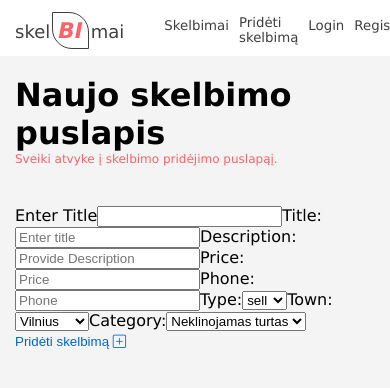
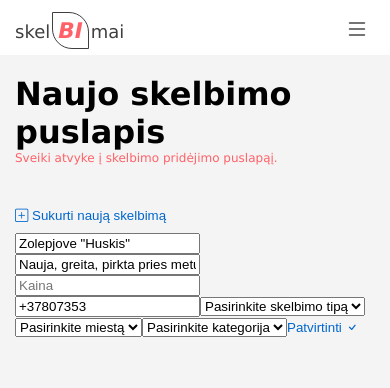
Before and after one commit to Simonasud/type19_frontEnd_skelbimai_Simona_sudziute, a React (Vite) app: page /ads/add in a window 390 px wide. Shown: the top 388 px of the page. Built offline with nearby package versions, Linux system fonts and the light colour scheme.

Commit message:
mobile menu

```diff
--- /dev/null
+++ b/src/components/UI/InputEl.tsx
@@ -0,0 +1,26 @@
+type InputElProps = {
+  placeholder: string;
+  type?: 'text' | 'email' | 'number' | 'date' | 'textarea';
+  id: string;
+  formik: any;
+};
+
+export default function InputEl({
+  formik,
+  type = 'text',
+  id,
+  placeholder,
+}: InputElProps) {
+  return (
+    <label className='formlabel'>
+      <input
+        value={formik.values[id]}
+        onChange={formik.handleChange}
+        className='formInput'
+        type={type}
+        id={id}
+        placeholder={placeholder}
+      />
+    </label>
+  );
+}
--- a/src/components/layout/Header.tsx
+++ b/src/components/layout/Header.tsx
@@ -1,8 +1,9 @@
-// Header.tsx
-
+import { useState } from 'react';
 import { Link, NavLink } from 'react-router-dom';
 
 function Header() {
+  const [isMenuOpen, setIsMenuOpen] = useState(false);
+
   return (
     <header className='header'>
       <div className='container headerContainer'>
@@ -11,7 +12,7 @@ function Header() {
             skel<span className='headerSpan'>BI</span>mai
           </h2>
         </Link>
-        <nav className=''>
+        <nav className={`${isMenuOpen ? 'mobileMenu' : 'close'} `}>
           <ul className='headerUl'>
             <li className='headerLi'>
               <NavLink className={'headerNavLink'} to='/ads'>
@@ -35,6 +36,14 @@ function Header() {
             </li>
           </ul>
         </nav>
+        <div className='burgerMenu'>
+          <button
+            onClick={() => setIsMenuOpen(!isMenuOpen)}
+            className='burgerBtn'
+          >
+            <i className={`bi bi-${isMenuOpen ? 'x-lg' : 'list'}`}></i>
+          </button>
+        </div>
       </div>
     </header>
   );
--- a/src/css/index.css
+++ b/src/css/index.css
@@ -1,3 +1,4 @@
+@charset "UTF-8";
 * {
   -webkit-box-sizing: border-box;
           box-sizing: border-box;
@@ -82,16 +83,59 @@ ul {
   display: -ms-flexbox;
   display: flex;
   gap: 10px;
+  -webkit-box-orient: vertical;
+  -webkit-box-direction: normal;
+      -ms-flex-direction: column;
+          flex-direction: column;
 }
 
 .headerNavLink {
-  font-size: smaller;
+  font-size: 18px;
 }
 
 .headerNavLink:hover {
   color: #ff6168;
 }
 
+.burgerBtn, .x-lg {
+  border: transparent !important;
+  background-color: transparent !important;
+  color: #3f3f3f;
+  font-size: 24px;
+}
+
+.close {
+  display: none;
+}
+
+.mobileMenu {
+  position: fixed;
+  background-color: #ffffff;
+  color: #3f3f3f;
+  right: 0;
+  top: 54px;
+  bottom: 0;
+  text-align: left;
+  min-width: 200px;
+}
+
+@media screen and (min-width: 768px) {
+  .burgerBtn {
+    display: none;
+  }
+  .close {
+    display: block;
+  }
+  .headerNav {
+    display: block !important; /* Svarbu, kad šis stilius perrašytų anksčiau nustatytą 'display: none' */
+  }
+  .headerUl {
+    -webkit-box-orient: horizontal;
+    -webkit-box-direction: normal;
+        -ms-flex-direction: row;
+            flex-direction: row;
+  }
+}
 .adsContainer {
   padding-top: 20px;
 }
@@ -159,4 +203,5 @@ ul {
   background-color: transparent;
   padding-left: 0;
   color: #0066cc;
+  padding-bottom: 10px;
 }/*# sourceMappingURL=index.css.map */
--- a/src/pages/skelbimai/AddAdsPage.tsx
+++ b/src/pages/skelbimai/AddAdsPage.tsx
@@ -1,72 +1,100 @@
 import { useFormik } from 'formik';
+import { AdsFormType } from '../../types/types';
+import InputEl from '../../components/UI/InputEl';
 
-//
-type InputElProps = {
-  name: string;
-
-  type?: 'text' | 'email' | 'number' | 'date' | 'textarea';
-  id: string;
+const initFormValues: AdsFormType = {
+  title: 'Zolepjove "Huskis"',
+  description: 'Nauja, greita, pirkta pries metus, puikiai pjauna zole',
+  price: 90,
+  phone: '+37807353',
+  TYPE: 'sell',
+  town: 'Klaipeda',
+  category: 'Automobiliai',
 };
-
-function InputEl({ name, type = 'text', id }: InputElProps) {
-  return (
-    <label>
-      {name}
-      <input type={type} id={id} name={name} />
-    </label>
-  );
-}
 
 export default function AddAdsPage() {
   // add formik
-  const formik = useFormik({});
+  const formik = useFormik<AdsFormType>({
+    initialValues: { ...initFormValues },
+    onSubmit: (values) => {
+      console.log('values ===', JSON.stringify(values, null, 2));
+      // sendDataToBe(data)
+    },
+  });
+
+  function sendDataToBe(data) {
+    //
+  }
+
+  console.log('formik ===', formik);
   return (
     <div className='container'>
       <div className='adsContainer'>
         <h1 className='title'>Naujo skelbimo puslapis</h1>
         <p className='text'>Sveiki atvyke į skelbimo pridėjimo puslapąį.</p>
+
+        <button className='btn'>
+          <i className='bi bi-plus-square'></i> Sukurti naują skelbimą
+        </button>
       </div>
-      <form noValidate className='adsForm'>
-        <InputEl name='Enter Title' id='title' type='text' />
-        <label>Title: </label>
-        <input type='text' name='title' placeholder='Enter title' />
-
-        <label>Description: </label>
-        <input
+      <form onSubmit={formik.handleSubmit} noValidate className='adsForm'>
+        <InputEl
+          formik={formik}
+          id='title'
           type='text'
-          name='description'
-          placeholder='Provide Description'
+          placeholder='Skelbimo pavadinimas'
         />
 
-        <label>Price: </label>
-        <input type='text' name='price' placeholder='Price' />
+        <InputEl
+          formik={formik}
+          type='text'
+          id='description'
+          placeholder='Aprašykite savo skelbimą'
+        />
 
-        <label>Phone: </label>
-        <input type='text' name='phone' placeholder='Phone' />
+        <InputEl
+          formik={formik}
+          type='number'
+          id='price '
+          placeholder='Kaina'
+        />
 
-        <label>Type:</label>
+        <InputEl
+          formik={formik}
+          type='text'
+          id='phone'
+          placeholder='Kontaktinis telefonas'
+        />
+
         <select id='type' name='type'>
+          <option value='' disabled selected>
+            Pasirinkite skelbimo tipą
+          </option>
           <option value='type1'>sell</option>
           <option value='type2'>buy</option>
           <option value='type3'>rent</option>
         </select>
 
-        <label>Town:</label>
         <select id='town' name='town'>
+          <option value='' disabled selected>
+            Pasirinkite miestą
+          </option>
           <option value='town1'>Vilnius</option>
           <option value='town2'>Kaunas</option>
           <option value='town3'>Klaipeda</option>
         </select>
 
-        <label>Category:</label>
         <select id='category' name='category'>
+          <option value='' disabled selected>
+            Pasirinkite kategorija
+          </option>
           <option value='category1'>Neklinojamas turtas</option>
           <option value='category2'>Automobiliai</option>
           <option value='category3'>Drabuziai</option>
         </select>
 
-        <button className='btn'>
-          Pridėti skelbimą <i className='bi bi-plus-square'></i>
+        <button type='submit' className='btn'>
+          Patvirtinti <i className='bi bi-check'></i>
         </button>
       </form>
     </div>
--- a/src/sass/_adsAddPage.scss
+++ b/src/sass/_adsAddPage.scss
@@ -1,4 +1,4 @@
 .adsForm {
-  display: flex;
-
-}
+  display: grid;
+  grid-template-columns: repeat(auto-fill, minmax(200px, 1fr));
+  grid-gap: 10px; }
--- a/src/sass/_header.scss
+++ b/src/sass/_header.scss
@@ -1,7 +1,7 @@
 .header {
   background-color: $tertiary;
   color: $primary;
- padding-top: 15px;
+  padding-top: 15px;
   padding-bottom: 10px;
 }
 
@@ -22,7 +22,7 @@
   font-size: larger;
   font-weight: bold;
   border: 1px solid $primary;
-  border-radius:0px 20px;
+  border-radius: 0px 20px;
   padding: 5px;
   margin: 2px;
 }
@@ -30,12 +30,60 @@
 .headerUl {
   display: flex;
   gap: 10px;
+  flex-direction: column;
 }
 
 .headerNavLink {
-  font-size: smaller;
+  font-size: 18px;
 }
 
 .headerNavLink:hover {
   color: $secondary;
 }
+
+.burgerBtn, .x-lg {
+  border: transparent!important;
+  background-color: transparent!important;
+  color: $primary;
+  font-size: 24px;
+}
+
+
+
+.close{
+  display: none;
+}
+
+
+
+.mobileMenu {
+  position: fixed;
+  background-color: $tertiary;
+  color: $primary;
+  right: 0;
+  top: 54px;
+  bottom: 0;
+  text-align: left;
+  min-width: 200px;
+
+}
+
+@media screen and (min-width: 768px) {
+  .burgerBtn {
+    display: none;
+  }
+
+  .close {
+    display: block;
+  }
+
+  .headerNav {
+    display: block !important; /* Svarbu, kad šis stilius perrašytų anksčiau nustatytą 'display: none' */
+  }
+
+  .headerUl {
+    flex-direction: row;
+  }
+
+
+}
--- a/src/sass/_mixins.scss
+++ b/src/sass/_mixins.scss
@@ -10,6 +10,7 @@ border: transparent;
 background-color: transparent;
 padding-left: 0;
 color: $quaternary;
+padding-bottom: 10px;
 }
 
 @mixin pageTitleStyle {
```
Also changed, not shown: src/types/types.ts (+10 -0 lines), public/img/cover.jpg (added), 1 other file (tests, documents, lock files or other folders).
